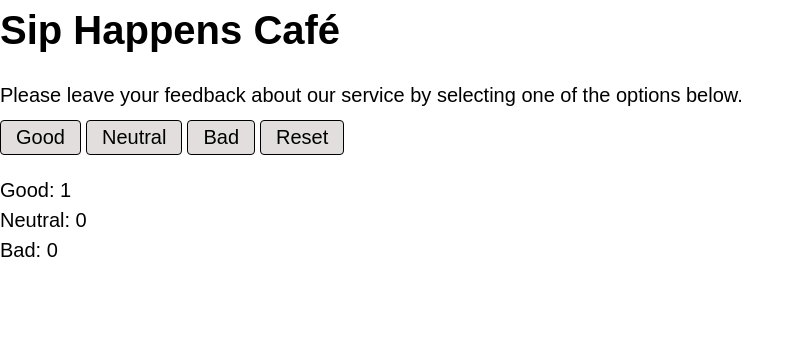
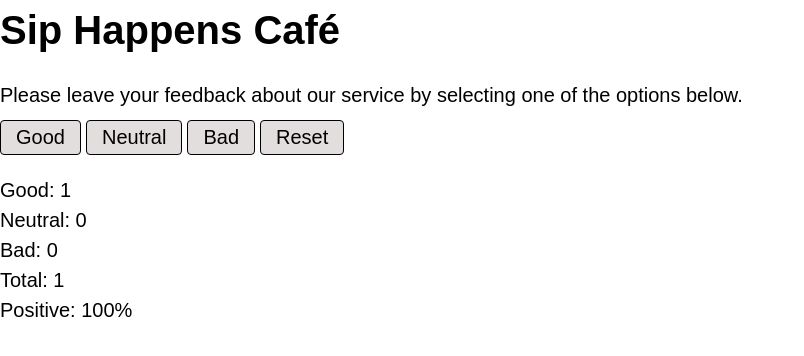
Before and after one commit to MarinaV27/goit-react-hw-02, a React (Vite) app: page / in a window 1280 px wide. Both pictures are taken after a click on the button "Good". Shown: the top 356 px of the page, without its empty margins (0-804 px from the left). Built offline with nearby package versions, Linux system fonts and the light colour scheme.

Commit message:
add positiveFeedback

```diff
--- a/src/components/App/App.jsx
+++ b/src/components/App/App.jsx
@@ -6,7 +6,7 @@ import Notification from "../Notification/Notification.jsx"
 import { useState } from "react"
 
 export default function App() {
-    const startFeedbeck = {
+    const startFeedbeck =  {
         good: 0,
         neutral: 0,
         bad: 0
@@ -17,6 +17,12 @@ export default function App() {
      });
 
     const totalFeedback = feedback.good + feedback.neutral + feedback.bad;
+    const positiveFeedback = Math.round((feedback.good / totalFeedback) * 100)
+
+    const resetFeedback = () => {
+        localStorage.removeItem("feedback");
+        setFeedback (startFeedbeck);
+    };
 
     const updateFeedback = feedbackType => {
         setFeedback ({
@@ -32,11 +38,14 @@ export default function App() {
         <Options
          updateFeedback={updateFeedback}
          totalFeedback={totalFeedback}
+         positiveFeedback={positiveFeedback}
+         resetFeedback={resetFeedback}
          />
          {totalFeedback > 0 ?(
         <Feedback
          feedback={feedback}
          totalFeedback={totalFeedback}
+         positiveFeedback={positiveFeedback}
         />
          ) : (
         <Notification />
--- a/src/components/Feedback/Feedback.jsx
+++ b/src/components/Feedback/Feedback.jsx
@@ -1,12 +1,15 @@
 import css from "./Feedback.module.css"
 
-export default function Feedback({feedback: {good, neutral, bad}, totalFeedback}) {
+export default function Feedback({feedback: {good, neutral, bad}, totalFeedback, positiveFeedback}) {
 
     return (
         <div>
             <p className={css.reviews}>Good: {good}</p>
             <p className={css.reviews}>Neutral: {neutral}</p>
             <p className={css.reviews}>Bad: {bad}</p>
+            <p className={css.reviews}>Total: {totalFeedback}</p>
+            <p className={css.reviews}>Positive: {positiveFeedback}%</p>
+
         </div>
     )
 }
--- a/src/components/Options/Options.jsx
+++ b/src/components/Options/Options.jsx
@@ -11,6 +11,5 @@ export default function Options({ updateFeedback, totalFeedback, resetFeedback }
             <button className={css.btn} onClick={resetFeedback}>Reset</button>
             )}
         </div>
-
     )
 }
```
